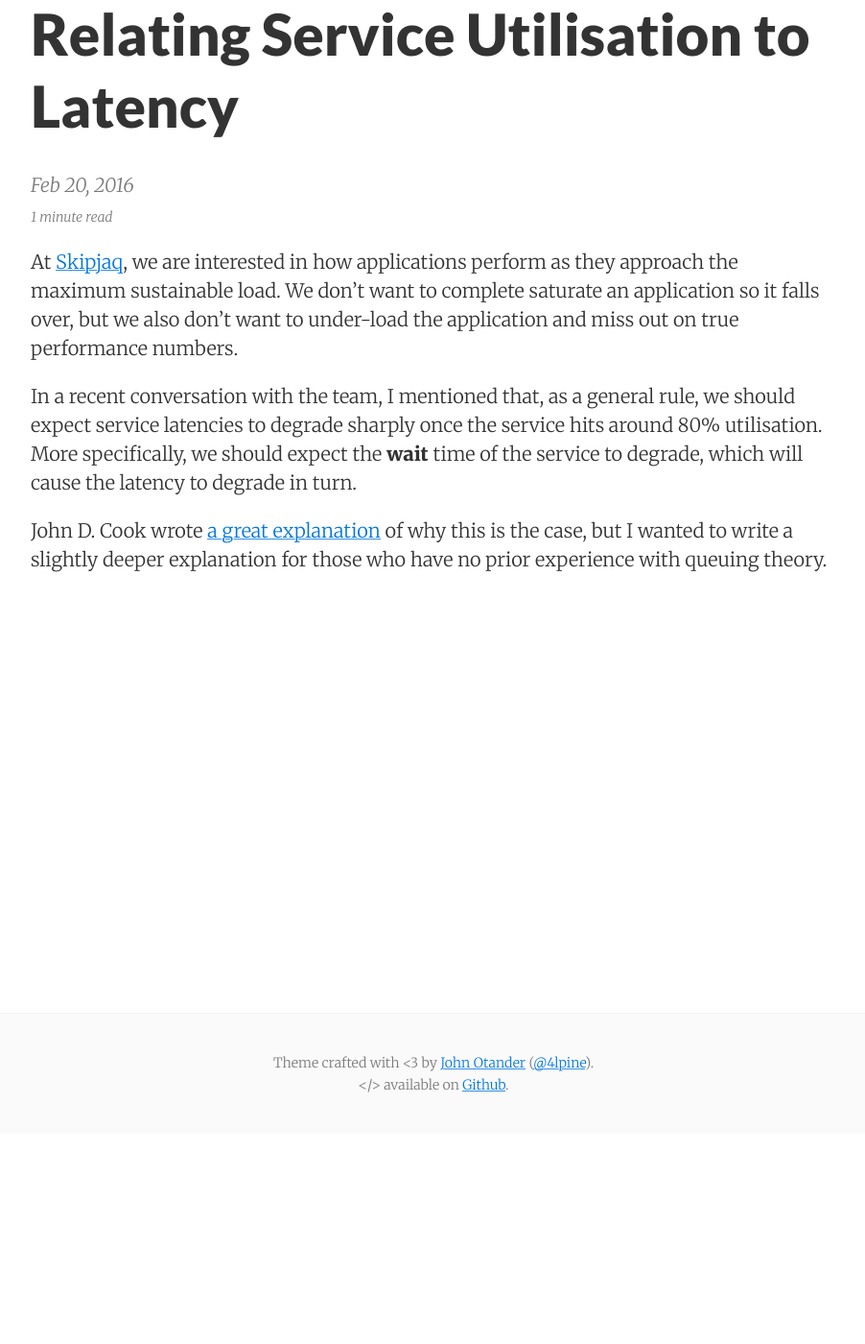
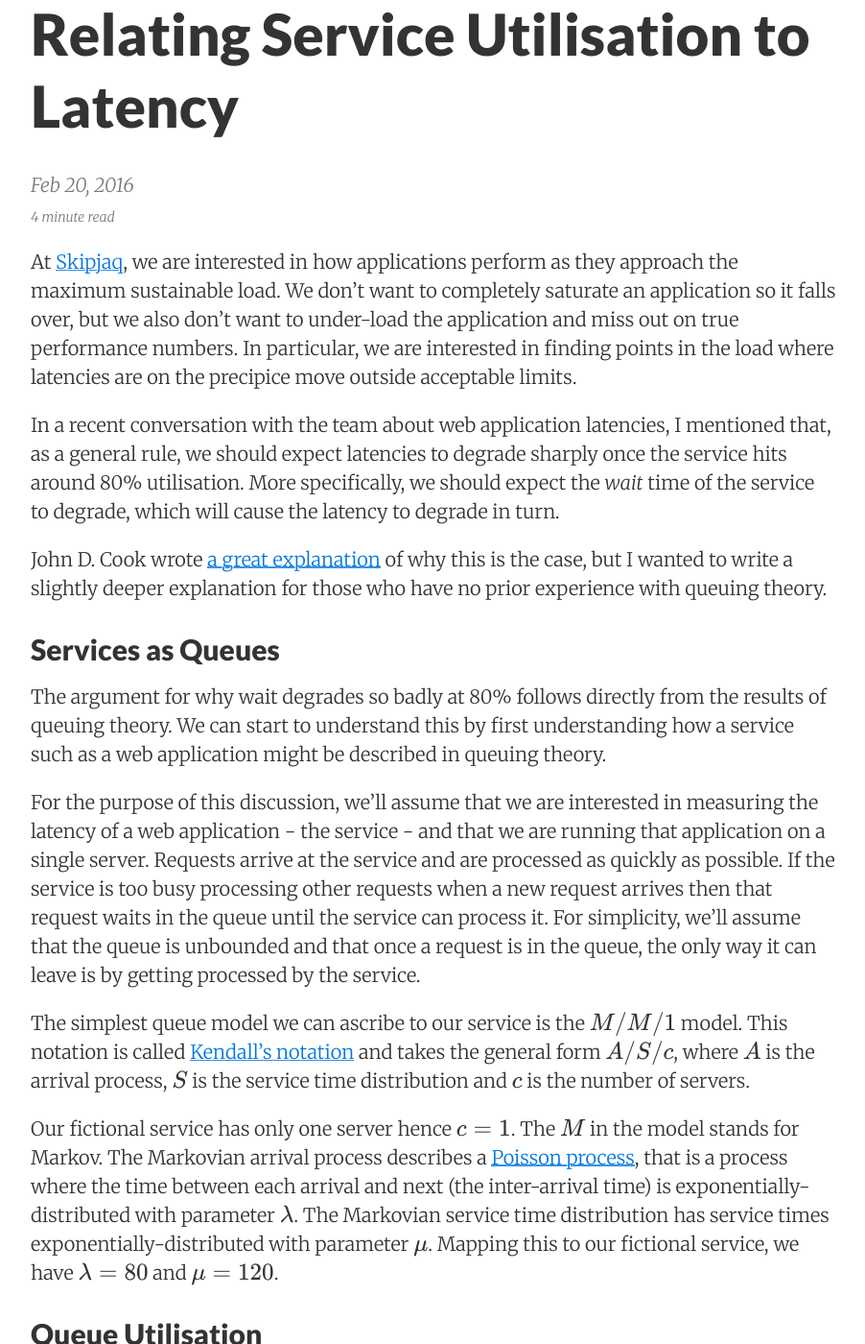
Before and after one commit to robharrop/robharrop.github.io, a Jekyll site: the page built from _posts/2016-02-20-service-latency-and-utilisation.md, in a window 1280 px wide and 1400 px high, scrolled down 219 px. Shown: the whole window at 96% size, without its empty margins (188-1090 px from the left). Built offline with Jekyll 4.4.1, drawn with Linux system fonts in a browser that asks for light colours; nearby versions of some CDN libraries; formulas are drawn with MathJax 3; some of the changed text lies outside the part shown.

Commit message:
Work on the utilisation post

```diff
--- a/_posts/2016-02-20-service-latency-and-utilisation.md
+++ b/_posts/2016-02-20-service-latency-and-utilisation.md
@@ -7,16 +7,115 @@
 
 At [Skipjaq](https://www.skipjaq.com), we are interested in how applications
 perform as they approach the maximum sustainable load. We don't want to
-complete saturate an application so it falls over, but we also don't want to
-under-load the application and miss out on true performance numbers.
+completely saturate an application so it falls over, but we also don't
+want to under-load the application and miss out on true performance
+numbers. In particular, we are interested in finding points in the load
+where latencies are on the precipice move outside acceptable limits.
 
-In a recent conversation with the team, I mentioned that, as a general rule,
-we should expect service latencies to degrade sharply once the service hits
-around 80% utilisation. More specifically, we should expect the __wait__ time
-of the service to degrade, which will cause the latency to degrade in turn.
+In a recent conversation with the team about web application latencies,
+I mentioned that, as a general rule, we should expect latencies to degrade
+sharply once the service hits around 80% utilisation. More specifically,
+we should expect the _wait_ time of the service to degrade, which will
+cause the latency to degrade in turn.
 
 John D. Cook wrote [a great explanation][1] of why this is the case, but
 I wanted to write a slightly deeper explanation for those who have no prior
 experience with queuing theory.
 
+## Services as Queues
+
+The argument for why wait degrades so badly at 80% follows directly from
+the results of queuing theory. We can start to understand this by first
+understanding how a service such as a web application might be described
+in queuing theory.
+
+For the purpose of this discussion, we'll assume that we are interested in
+measuring the latency of a web application - the service - and that we are
+running that application on a single server. Requests arrive at the
+service and are processed as quickly as possible. If the service is too
+busy processing other requests when a new request arrives then that
+request waits in the queue until the service can process it. For
+simplicity, we'll assume that the queue is unbounded and that once
+a request is in the queue, the only way it can leave is by getting
+processed by the service.
+
+The simplest queue model we can ascribe to our service is the $$M/M/1$$
+model. This notation is called [Kendall's notation][2] and takes the
+general form $$A/S/c$$, where $$A$$ is the arrival process, $$S$$ is the
+service time distribution and $$c$$ is the number of servers.
+
+Our fictional service has only one server hence $$c = 1$$. The $$M$$ in the
+model stands for Markov. The Markovian arrival process describes
+a [Poisson process][3], that is a process where the time between each
+arrival and next (the inter-arrival time) is exponentially-distributed
+with parameter $$\lambda$$. The Markovian service time distribution has
+service times exponentially-distributed with parameter $$\mu$$. Mapping
+this to our fictional service, we have $$\lambda = 80$$ and $$\mu = 120$$.
+
+## Queue Utilisation
+
+We define service utilisation as the percentage of time the service is
+busy serving requests. For $$M/M/1$$ queues, the utilisations is given by
+$$\rho = \lambda / \mu$$. The queue is only stable when $$\rho < 1 $$.
+This makes intuitive sense; if there are more arrivals than can be
+processed by the server, then the queue will grow indefinitely.
+
+## Calculating Latency
+
+[Little's Law][4] is one of the most interesting results from queuing
+theory. Put simply it states that the average number of customers in
+a stable system ($$L$$) is equal to the arrival rate ($$\lambda$$)
+multiplied by the average time a customer spends in the system ($$W$$):
+
+$$
+L = \lambda W
+$$
+
+Since we are interested in latency, we can rearrange this to the latency
+($$W$$) on the left-hand side:
+
+$$
+W = \frac{L}{\lambda}
+$$
+
+So now, if we know the average number of customers in the system, we can
+calculate the wait time. The mean number of customers in an $$M/M/1$$ queue
+is given by:
+
+$$
+\frac{\rho}{1 - \rho}
+$$
+
+Deriving this equation from first principles is beyond the scope of this
+blog, but it follows to the steady-state probabilities of the Markov chain
+describing the process. You can find a good description of the maths
+behind this [here][5].
+
+Reminding ourselves that $$\rho = \lambda / \mu$$:
+
+$$
+W = \frac{\frac{\rho}{1 - \rho}}{\lambda} = \frac{\rho}{\lambda (1 - \rho)} = \frac{1 / \mu}{1 - \rho} = \frac{1}{\mu - \lambda}
+$$
+
+So now we have a simple formula that relates latency to the arrival rate
+and the service rate, but what we really want is a formula relating
+_utilisation_ to latency. To do this, recognise that $$\lambda = \rho
+\mu$$:
+
+$$
+W = \frac{1}{\mu - \lambda} = \frac{1}{\mu - \rho \mu} = \frac{1}{\mu (1 - \rho)}
+$$
+
+We can assume that $$\mu$$ is constant and that the main contribution to
+changes in service utilisation will come from changes in the arrival rate.
+Thus the latency is proportional to $$1/(1 - \rho)$$.
+
 [1]: http://www.johndcook.com/blog/2009/01/30/server-utilization-joel-on-queuing/
+
+[2]: https://en.wikipedia.org/wiki/Kendall%27s_notation
+
+[3]: https://en.wikipedia.org/wiki/Poisson_point_process
+
+[4]: https://en.wikipedia.org/wiki/Little%27s_law
+
+[5]: http://citeseerx.ist.psu.edu/viewdoc/download?doi=10.1.1.136.9734&rep=rep1&type=pdf
```
